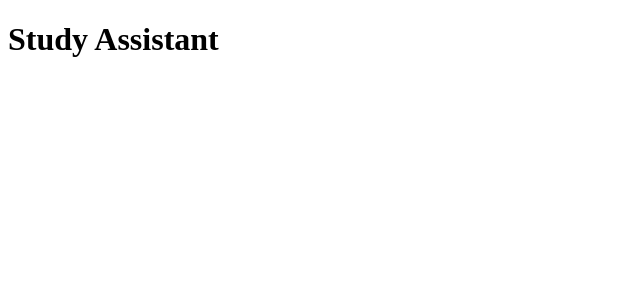
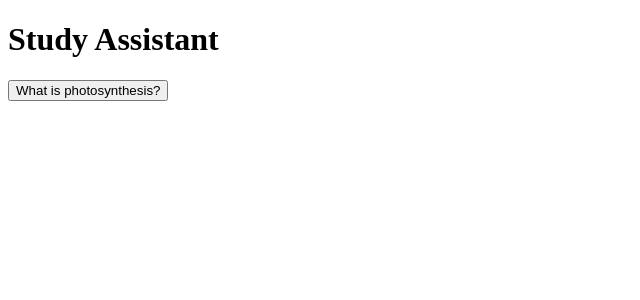
Before and after one commit to RishitheB0T/study-assistant, a React (Vite) app: page / in a window 1280 px wide. Shown: the top 300 px of the page, without its empty margins (0-640 px from the left). Built offline with nearby package versions, Linux system fonts and the light colour scheme.

Commit message:
feat: add Flashcard component that flips on click

```diff
--- a/src/App.jsx
+++ b/src/App.jsx
@@ -1,5 +1,13 @@
+import Flashcard from './components/Flashcard.jsx'
+import { sampleSet } from './lib/sampleSet.js'
+
 function App() {
-  return <h1>Study Assistant</h1>
+  return (
+    <main>
+      <h1>Study Assistant</h1>
+      <Flashcard card={sampleSet.items[0]} />
+    </main>
+  )
 }
 
 export default App
--- /dev/null
+++ b/src/components/Flashcard.jsx
@@ -0,0 +1,18 @@
+import { useState } from 'react'
+
+// One card: shows the front, and flips to the back when clicked.
+function Flashcard({ card }) {
+  const [isFlipped, setIsFlipped] = useState(false)
+
+  function handleClick() {
+    setIsFlipped(!isFlipped)
+  }
+
+  return (
+    <button type="button" onClick={handleClick}>
+      {isFlipped ? card.back : card.front}
+    </button>
+  )
+}
+
+export default Flashcard
```
